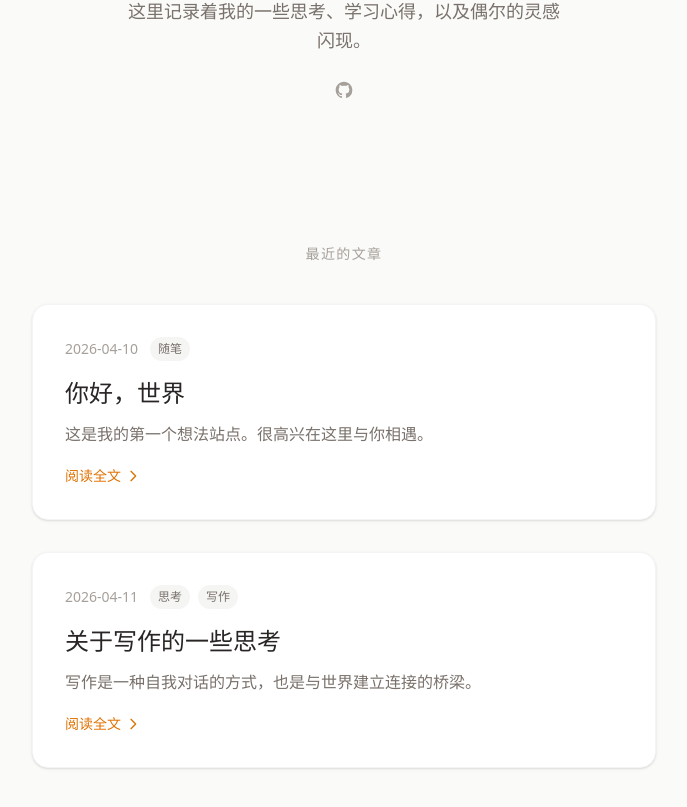
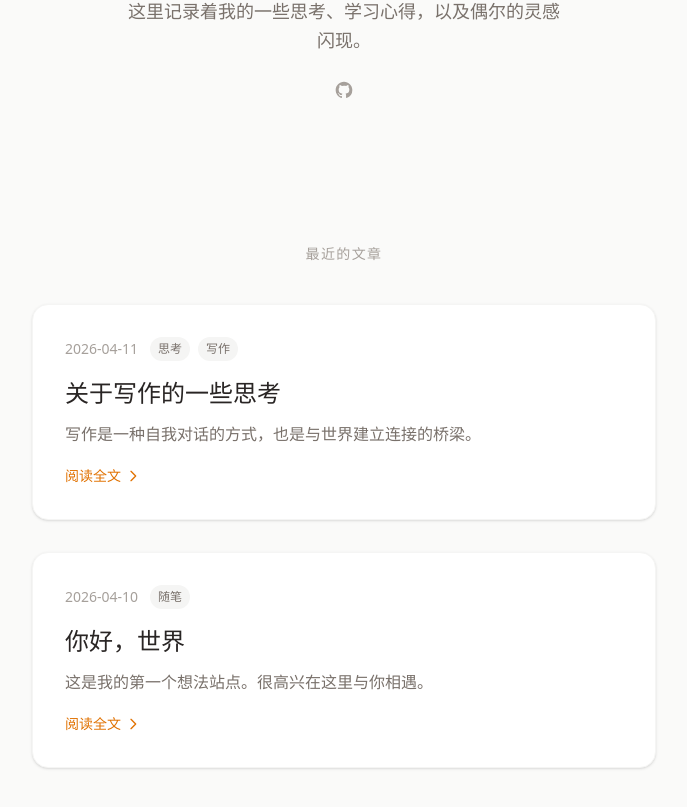
Before and after one commit to Eirian-design/my-thoughts, a Next.js app: page / in a window 1280 px wide. Shown: the part 367-1174 px from the top of the page, without its empty margins (296-983 px from the left). Built offline with nearby package versions, Linux system fonts and the light colour scheme.

Commit message:
feat: 独立的文章数据文件，方便添加文章

```diff
--- a/src/app/page.tsx
+++ b/src/app/page.tsx
@@ -1,22 +1,12 @@
-// 示例文章数据
-const posts = [
-  {
-    id: "hello-world",
-    title: "你好，世界",
-    excerpt: "这是我的第一个想法站点。很高兴在这里与你相遇。",
-    date: "2026-04-10",
-    tags: ["随笔"],
-  },
-  {
-    id: "second-post",
-    title: "关于写作的一些思考",
-    excerpt: "写作是一种自我对话的方式，也是与世界建立连接的桥梁。",
-    date: "2026-04-11",
-    tags: ["思考", "写作"],
-  },
-];
+import Link from "next/link";
+import { posts } from "../data/posts";
 
 export default function Home() {
+  // 按日期排序，最新的在前面
+  const sortedPosts = [...posts].sort((a, b) =>
+    new Date(b.date).getTime() - new Date(a.date).getTime()
+  );
+
   return (
     <div className="space-y-20">
       {/* Hero 部分 */}
@@ -50,12 +40,12 @@ export default function Home() {
           最近的文章
         </h2>
         <div className="grid gap-8">
-          {posts.map((post) => (
+          {sortedPosts.map((post) => (
             <article
               key={post.id}
               className="group relative bg-white rounded-2xl p-8 shadow-sm hover:shadow-md transition-all duration-300 border border-stone-100"
             >
-              <a href={`/post/${post.id}`} className="block">
+              <Link href={`/post/${post.id}`} className="block">
                 <div className="flex items-center gap-3 mb-4">
                   <time className="text-sm text-stone-400">{post.date}</time>
                   <div className="flex gap-2">
@@ -81,7 +71,7 @@ export default function Home() {
                     <path strokeLinecap="round" strokeLinejoin="round" strokeWidth={2} d="M9 5l7 7-7 7" />
                   </svg>
                 </span>
-              </a>
+              </Link>
             </article>
           ))}
         </div>
--- a/src/app/post/[id]/page.tsx
+++ b/src/app/post/[id]/page.tsx
@@ -1,36 +1,24 @@
 "use client";
 
 import { useEffect, useState } from "react";
-
-// 文章数据（后续可改为动态获取）
-const postsData: Record<string, { title: string; content: string; date: string }> = {
-  "hello-world": {
-    title: "你好，世界",
-    content: `这是我的第一个想法站点。
-
-很高兴在这里与你相遇。
-
-我在这里记录一些日常的思考、学习心得，以及偶尔的灵感闪现。
-
-如果你有什么想法，欢迎在下方评论告诉我！`,
-    date: "2026-04-10",
-  },
-};
+import Link from "next/link";
+import { posts } from "../../../data/posts";
 
 export default function PostPage({ params }: { params: Promise<{ id: string }> }) {
-  const [post, setPost] = useState<{ title: string; content: string; date: string } | null>(null);
+  const [post, setPost] = useState<(typeof posts)[0] | null>(null);
   const [id, setId] = useState<string>("");
 
   useEffect(() => {
     params.then((p) => {
       setId(p.id);
-      setPost(postsData[p.id] || null);
+      const found = posts.find((post) => post.id === p.id);
+      setPost(found || null);
     });
   }, [params]);
 
   useEffect(() => {
     if (id) {
-      // 动态加载 Waline
+      // 动态加载 Waline 评论
       const script = document.createElement("script");
       script.src = "https://cdn.jsdelivr.net/npm/@waline/client/dist/waline.js";
       script.onload = () => {
@@ -43,7 +31,6 @@ export default function PostPage({ params }: { params: Promise<{ id: string }> }
       };
       document.head.appendChild(script);
 
-      // 加载样式
       const link = document.createElement("link");
       link.rel = "stylesheet";
       link.href = "https://cdn.jsdelivr.net/npm/@waline/client/dist/waline.css";
@@ -53,20 +40,44 @@ export default function PostPage({ params }: { params: Promise<{ id: string }> }
 
   if (!post) {
     return (
-      <div className="text-center py-20 text-stone-400">
-        文章不存在
+      <div className="text-center py-20">
+        <p className="text-stone-400 mb-4">文章不存在</p>
+        <Link href="/" className="text-amber-600 hover:underline">
+          返回首页
+        </Link>
       </div>
     );
   }
 
   return (
     <article className="space-y-8">
-      <header className="space-y-2">
-        <h1 className="text-3xl font-normal text-stone-800">{post.title}</h1>
-        <time className="text-sm text-stone-400">{post.date}</time>
+      <header className="space-y-4">
+        <Link
+          href="/"
+          className="inline-flex items-center text-sm text-stone-400 hover:text-stone-600 transition-colors"
+        >
+          <svg className="w-4 h-4 mr-1" fill="none" stroke="currentColor" viewBox="0 0 24 24">
+            <path strokeLinecap="round" strokeLinejoin="round" strokeWidth={2} d="M15 19l-7-7 7-7" />
+          </svg>
+          返回首页
+        </Link>
+        <div className="flex items-center gap-3">
+          <time className="text-sm text-stone-400">{post.date}</time>
+          <div className="flex gap-2">
+            {post.tags.map((tag) => (
+              <span
+                key={tag}
+                className="text-xs px-2 py-1 rounded-full bg-stone-100 text-stone-500"
+              >
+                {tag}
+              </span>
+            ))}
+          </div>
+        </div>
+        <h1 className="text-4xl font-light text-stone-800">{post.title}</h1>
       </header>
 
-      <div className="prose prose-stone prose-lg max-w-none">
+      <div className="prose prose-stone prose-lg max-w-none py-8 border-t border-b border-stone-100">
         {post.content.split("\n\n").map((paragraph, i) => (
           <p key={i} className="text-stone-600 leading-relaxed whitespace-pre-line">
             {paragraph}
--- /dev/null
+++ b/src/data/posts.ts
@@ -0,0 +1,47 @@
+// 在这里添加你的文章
+// 格式：id（英文唯一标识）, title（标题）, excerpt（摘要）, date（日期）, tags（标签）
+
+export const posts = [
+  {
+    id: "hello-world",
+    title: "你好，世界",
+    excerpt: "这是我的第一个想法站点。很高兴在这里与你相遇。",
+    date: "2026-04-10",
+    tags: ["随笔"],
+    content: `这是我的第一个想法站点。
+
+很高兴在这里与你相遇。
+
+我在这里记录一些日常的思考、学习心得，以及偶尔的灵感闪现。
+
+如果你有什么想法，欢迎在下方评论告诉我！`,
+  },
+  {
+    id: "second-post",
+    title: "关于写作的一些思考",
+    excerpt: "写作是一种自我对话的方式，也是与世界建立连接的桥梁。",
+    date: "2026-04-11",
+    tags: ["思考", "写作"],
+    content: `最近开始重新思考写作的意义。
+
+写作不仅仅是记录，更是一种思考的方式。当我把想法写下来的时候，往往会发现自己原本模糊的想法变得更加清晰了。
+
+写作也是一种与他人连接的方式。虽然我现在只是一个人在写，但想到可能有人会读到这些文字，就觉得很有意义。
+
+如果你也在写作，或者有任何想法，欢迎在评论区和我交流。`,
+  },
+  // ==========================================
+  // 添加新文章的方法：
+  // 把下面的模板复制一份并修改内容
+  // ==========================================
+  // {
+  //   id: "文章ID（英文唯一）",
+  //   title: "文章标题",
+  //   excerpt: "文章摘要（显示在首页）",
+  //   date: "2026-01-01",
+  //   tags: ["标签1", "标签2"],
+  //   content: `文章正文...
+  //   可以换行
+  //   `,
+  // },
+];
```
